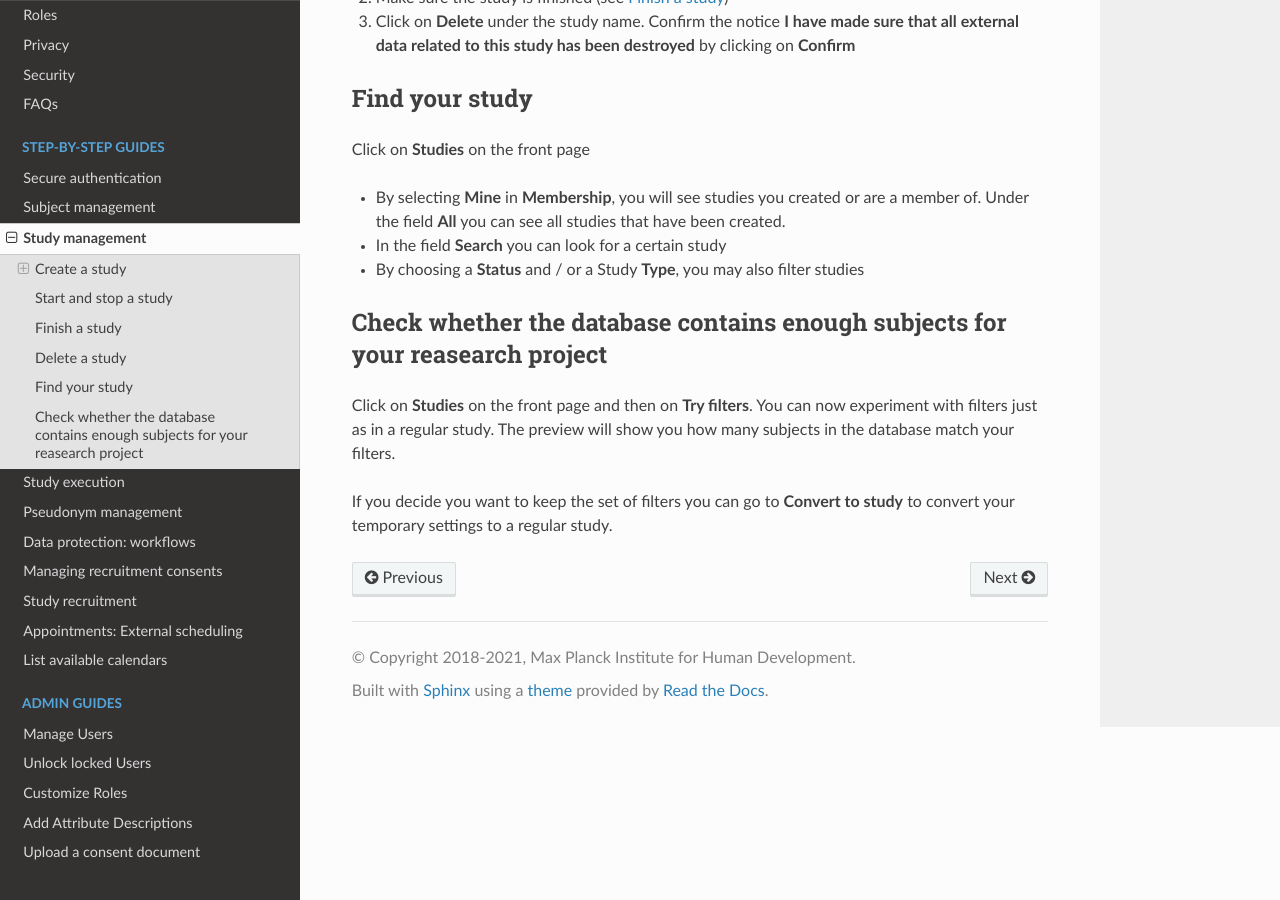
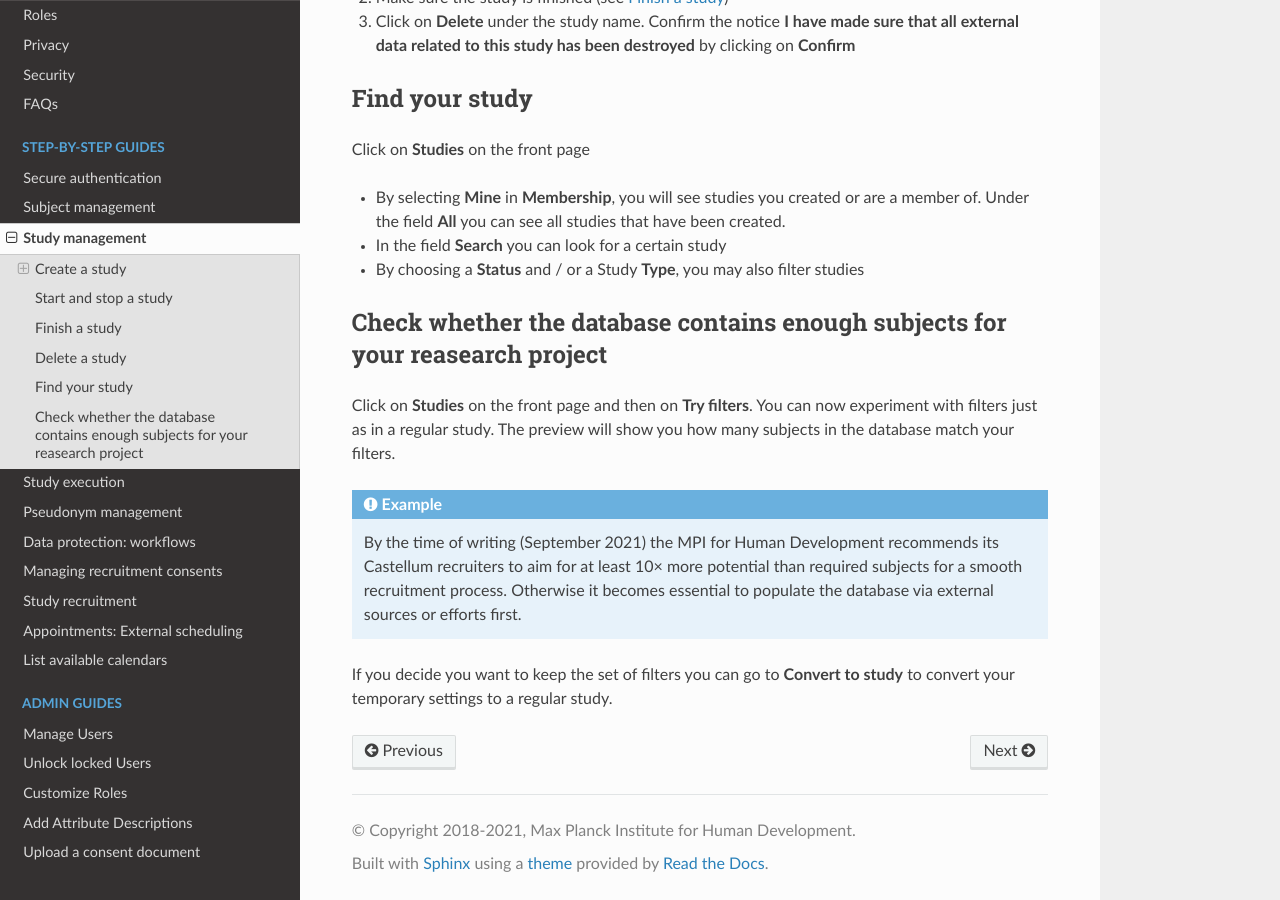
Before and after one commit to DouglasNeuroInformatics/castellum, a Sphinx documentation site: the page built from source/guides/study-management.rst, in a window 1280 px wide and 900 px high, scrolled down 5004 px. Built offline with Sphinx 7.4.7 and the Read the Docs theme 2.0.0, drawn with Linux system fonts in a browser that asks for light colours.

Commit message:
add example

```diff
--- a/source/guides/study-management.rst
+++ b/source/guides/study-management.rst
@@ -311,5 +311,13 @@ Click on **Studies** on the front page and then on **Try filters**. You can
 now experiment with filters just as in a regular study. The preview will show
 you how many subjects in the database match your filters.
 
+.. admonition:: Example
+
+    By the time of writing (September 2021) the MPI for Human Development
+    recommends its Castellum recruiters to aim for at least 10× more potential
+    than required subjects for a smooth recruitment process. Otherwise it
+    becomes essential to populate the database via external sources or efforts
+    first.
+
 If you decide you want to keep the set of filters you can go to **Convert to
 study** to convert your temporary settings to a regular study.
```
